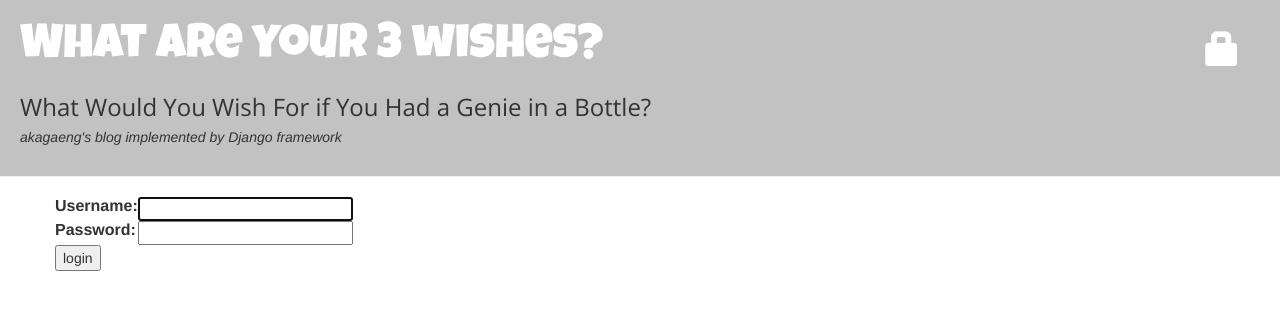
After one commit to akagaeng/django-blog, a Django app: page /accounts/login/?next=/post/new/ in a window 1280 px wide. The commit adds this page. Shown: the top 310 px of the page. Run offline with Django 3.2, Linux system fonts and the light colour scheme; some libraries are stand-ins or nearby versions.

Commit message:
added function that logged user only can modify/delete posts

```diff
--- a/blog/forms.py
+++ b/blog/forms.py
@@ -4,4 +4,4 @@ from .models import Post
 class PostForm(forms.ModelForm):
     class Meta:
         model = Post
-        fields = ('title', 'author', 'text')
+        fields = ('title', 'text')
--- a/blog/models.py
+++ b/blog/models.py
@@ -1,8 +1,10 @@
 from django.db import models
 from django.utils import timezone
+from django.contrib.auth.models import User
 
 class Post(models.Model):
-    author = models.ForeignKey('auth.User')
+    #author = models.ForeignKey('auth.User')
+    author = models.ForeignKey(User)
     title = models.CharField(max_length=200)
     text = models.TextField()
     created_date = models.DateTimeField(default=timezone.now)
--- a/blog/static/css/blog.css
+++ b/blog/static/css/blog.css
@@ -17,6 +17,10 @@ h1 a {
 
 .page-header span {
     margin-top: 30px;
+}
+
+.page-header p {
+    margin-top: 24px;
 }
 
 .page-middle{
@@ -39,6 +43,9 @@ h1, h2, h3, h4 {
     color: #828282;
 }
 
+.date .author {
+    color: #E88E3F;
+}
 .save {
     float: right;
 }
--- a/blog/templates/blog/base.html
+++ b/blog/templates/blog/base.html
@@ -10,7 +10,13 @@
     </head>
     <body>
          <div class = "page-header">
-             <a href="{% url 'post_new' %}" class="top-menu"><span class="glyphicon glyphicon-plus"></span></a>
+             {% if user.is_authenticated %}
+                <a href="{% url 'post_new' %}" class="top-menu"><span class="glyphicon glyphicon-plus"></span></a>
+                <p class="top-menu">Hello {{ user.username }}<small>(<a href="{% url 'logout' %}">Log out</a>)</small></p>
+             {% else %}
+                <a href="{% url 'login' %}" class="top-menu"><span class="glyphicon glyphicon-lock"></span></a>
+             {% endif %}
+
              {% block page-header %}
                   <h1><a href="{% url 'post_list' %}">What are your 3 wishes?</a></h1>
                      <h3>What Would You Wish For if You Had a Genie in a Bottle?</h3>
--- a/blog/templates/blog/post_list.html
+++ b/blog/templates/blog/post_list.html
@@ -4,7 +4,10 @@
     {% for post in posts %}
         <div>
             <div class = "date">
-                <p>Published: {{ post.published_date }}</p>
+                <div class="author">
+                    by {{post.author}}
+                </div>
+                    <p>Published: {{ post.published_date }}</p>
             </div>
             <div class = "post_content">
                 <h4><a href="{% url 'post_detail' pk=post.pk %}">{{ post.title }}</a></h4>
--- /dev/null
+++ b/blog/templates/registration/login.html
@@ -0,0 +1,26 @@
+{% extends "blog/base.html" %}
+
+{% block content %}
+
+{% if form.errors %}
+<p>Your username and password didn't match. Please try again.</p>
+{% endif %}
+
+<form method="post" action="{% url 'login' %}">
+{% csrf_token %}
+<table>
+<tr>
+    <td>{{ form.username.label_tag }}</td>
+    <td>{{ form.username }}</td>
+</tr>
+<tr>
+    <td>{{ form.password.label_tag }}</td>
+    <td>{{ form.password }}</td>
+</tr>
+</table>
+
+<input type="submit" value="login" />
+<input type="hidden" name="next" value="{{ next }}" />
+</form>
+
+{% endblock %}
--- a/mysite/settings.py
+++ b/mysite/settings.py
@@ -102,3 +102,5 @@ USE_TZ = True
 
 STATIC_URL = '/static/'
 STATIC_ROOT = os.path.join(BASE_DIR, 'static')
+
+LOGIN_REDIRECT_URL = '/'
--- a/mysite/urls.py
+++ b/mysite/urls.py
@@ -1,10 +1,12 @@
 from django.conf.urls import include, url
+import django.contrib.auth.views
+
 from django.contrib import admin
+admin.autodiscover()
 
 urlpatterns = [
-    # Examples:
-    # url(r'^$', 'mysite.views.home', name='home'),
+    url(r'^admin/', include(admin.site.urls)),
+    url(r'^accounts/login/$', django.contrib.auth.views.login, name='login'),
+    url(r'^accounts/logout/$', django.contrib.auth.views.logout, name='logout', kwargs={'next_page': '/'}),
     url(r'', include('blog.urls')),
-
-    url(r'^admin/', include(admin.site.urls)),
 ]
```
Also changed, not shown: blog/templates/blog/post_detail.html (+7 -1 lines), blog/templates/blog/post_edit.html (+5 -2 lines), blog/views.py (+4 -5 lines), mysite/login.html (added, +10 -0 lines).
